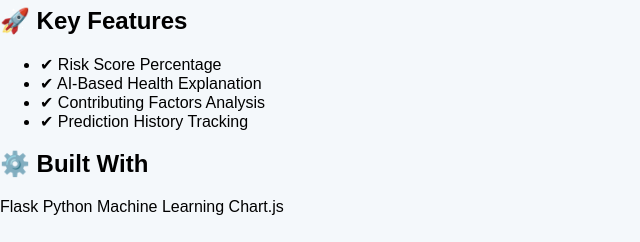
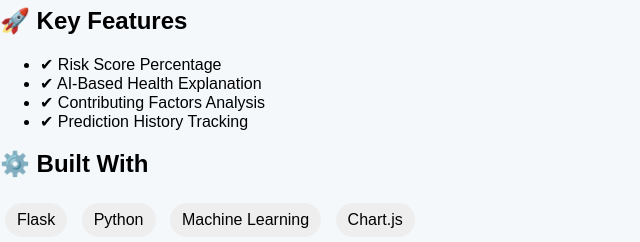
Before and after one commit to dfrancisdev/heart-disease-predictor, a Flask app: page /about in a window 1280 px wide. Shown: the part 623-865 px from the top of the page, without its empty margins (0-640 px from the left). Before the commit the page ends 838 px from the top, so only its background shows below. Run offline with Flask 3, Linux system fonts and the light colour scheme; the visitor is signed in with stand-in values (Sample User, id 1); parts of the project's set-up code (start-up, migrations or seed data) failed here and were passed over.

Commit message:
Add styling for tech span elements

```diff
--- a/static/styles.css
+++ b/static/styles.css
@@ -224,3 +224,11 @@
   border-radius: 10px;
   box-shadow: 0 4px 10px rgba(0,0,0,0.1);
 }
+
+.tech span {
+  display: inline-block;
+  margin: 5px;
+  padding: 8px 12px;
+  background: #eee;
+  border-radius: 20px;
+}
```
